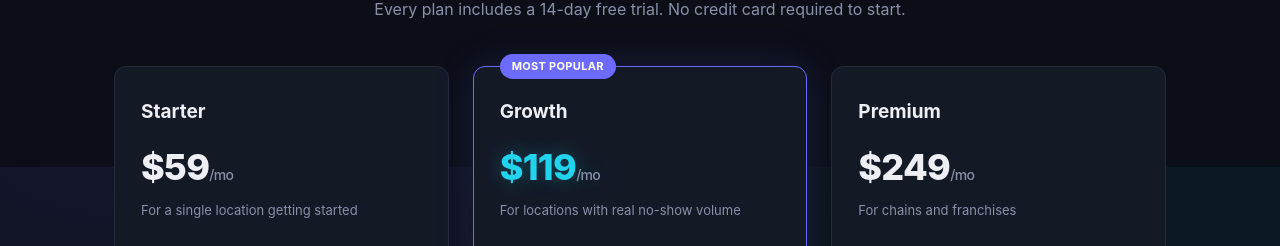
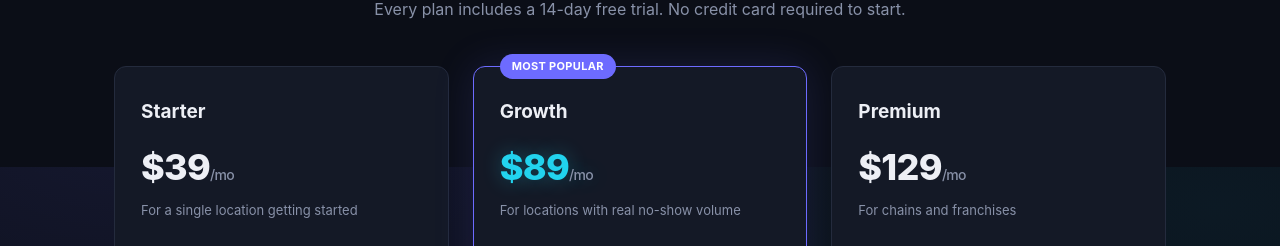
Before and after one commit to michaelcurry30/bookify-ai-app, a Next.js app: page / in a window 1280 px wide. Shown: the part 3033-3279 px from the top of the page. Built offline with nearby package versions, Linux system fonts and the light colour scheme.

Commit message:
update pricing

```diff
--- a/app/page.tsx
+++ b/app/page.tsx
@@ -377,7 +377,7 @@ export default function Home() {
     <div class="plans">
       <div class="plan">
         <h3>Starter</h3>
-        <div class="price">$59<span>/mo</span></div>
+        <div class="price">$39<span>/mo</span></div>
         <div class="desc">For a single location getting started</div>
         <ul>
           <li>1 location</li>
@@ -390,7 +390,7 @@ export default function Home() {
       <div class="plan pop">
         <div class="pop-badge">MOST POPULAR</div>
         <h3>Growth</h3>
-        <div class="price">$119<span>/mo</span></div>
+        <div class="price">$89<span>/mo</span></div>
         <div class="desc">For locations with real no-show volume</div>
         <ul>
           <li>1 location</li>
@@ -404,7 +404,7 @@ export default function Home() {
       </div>
       <div class="plan">
         <h3>Premium</h3>
-        <div class="price">$249<span>/mo</span></div>
+        <div class="price">$129<span>/mo</span></div>
         <div class="desc">For chains and franchises</div>
         <ul>
           <li>Up to 5 locations</li>
```
